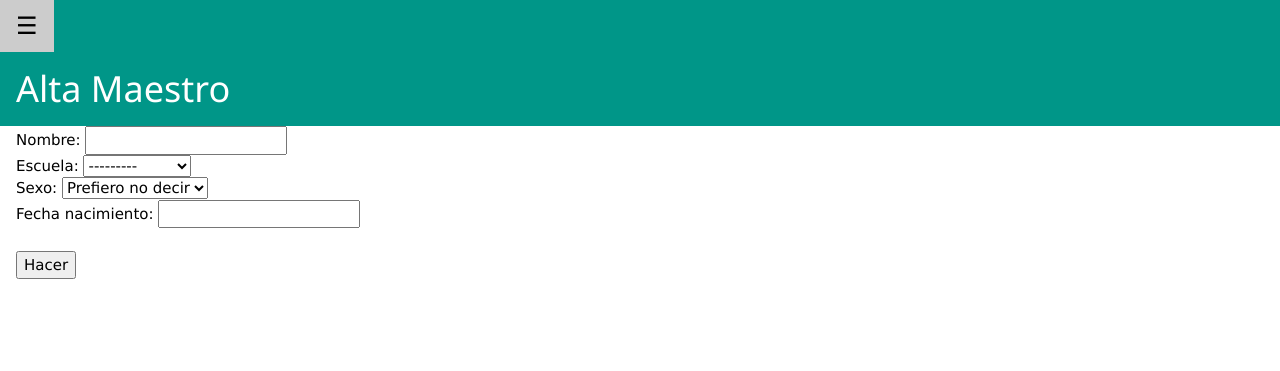
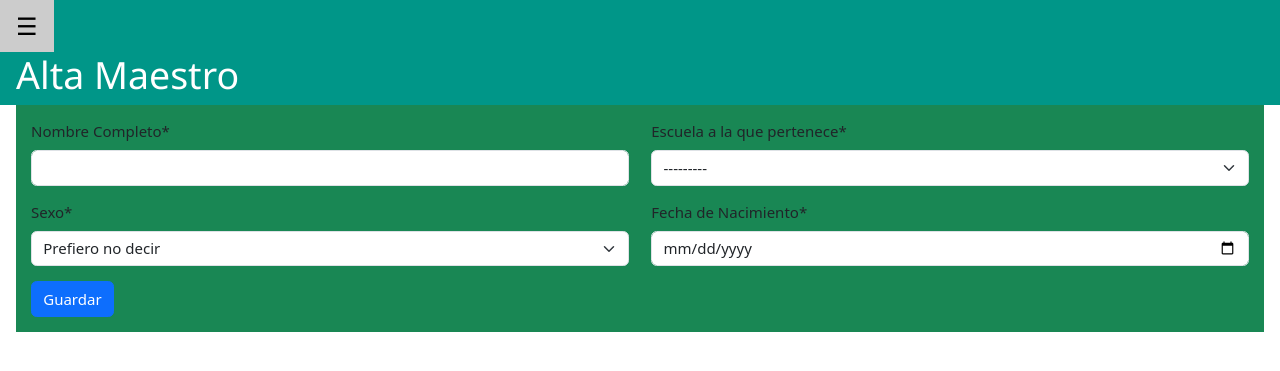
Before and after one commit to jorgevldzs/ProyectoDjangoItesca, a Django app: page /maestros_alta/ in a window 1280 px wide. Shown: the top 371 px of the page. Run offline with Django 5.2, Linux system fonts and the light colour scheme; data comes from the database, SQL or seed files in the repository; both versions use the stored data as it was after the commit; some libraries are stand-ins or nearby versions.

Commit message:
Formulario Maestros

```diff
--- a/mi_aplicacion/forms.py
+++ b/mi_aplicacion/forms.py
@@ -1,4 +1,8 @@
+from crispy_forms.layout import Row, Column, Layout, Submit
+from crispy_forms.helper import FormHelper
+
 from django.forms import ModelForm
+from django import forms
 from mi_aplicacion.models import Escuela, Maestro
 
 class EscuelaForm(ModelForm):
@@ -7,6 +11,37 @@ class EscuelaForm(ModelForm):
         fields = ['nombre', 'siglas']
 
 class MaestroForm(ModelForm):
+    def __init__(self, *args, **kwargs):
+        super(MaestroForm, self).__init__(*args, **kwargs)
+        self.fields['escuela'].queryset = Escuela.objects.all()
+        self.helper = FormHelper()
+        self.helper.layout = Layout(
+            Row(
+                Column('nombre', css_class='form-group col-md-6 mb-0'),
+                Column('escuela', css_class='form-group col-md-6 mb-0'),
+                css_class='form-row'
+            ),
+            Row(
+                Column('sexo', css_class='form-group col-md-6 mb-0'),
+                Column('fecha_nacimiento', css_class='form-group col-md-6 mb-0'),
+                css_class='form-row'
+            ),
+            Submit('submit', '{{ boton }}', css_class='btn btn-primary')
+
+        )
+
     class Meta:
         model = Maestro
         fields = ['nombre', 'escuela', 'sexo', 'fecha_nacimiento']
+        labels = {
+            'nombre' : 'Nombre Completo',
+            'escuela' : 'Escuela a la que pertenece',
+            'sexo' : 'Sexo',
+            'fecha_nacimiento' : 'Fecha de Nacimiento'
+        }
+        widgets = {
+            'fecha_nacimiento' : forms.DateInput(
+                format = '%Y-%m-%d',
+                attrs={'type':'date'}
+            )
+        }
--- a/mi_aplicacion/templates/base.html
+++ b/mi_aplicacion/templates/base.html
@@ -5,6 +5,9 @@
     <title>{{ titulo }}</title>
     <meta name="viewport" content="width=device-width, initial-scale=1" />
     <link rel="stylesheet" href="https://www.w3schools.com/w3css/5/w3.css" />
+
+    <link href="https://cdn.jsdelivr.net/npm/bootstrap@5.3.3/dist/css/bootstrap.min.css" rel="stylesheet">
+    <script src="https://cdn.jsdelivr.net/npm/bootstrap@5.3.3/dist/js/bootstrap.bundle.min.js"></script>
 </head>
 
 <body>
--- a/mi_aplicacion/templates/maestros/CRUD.html
+++ b/mi_aplicacion/templates/maestros/CRUD.html
@@ -1,12 +1,13 @@
 {% extends "base.html" %}
+{% load crispy_forms_tags %}
 {% block contenido %}
+<div class="{{ fondo }}">
         <form method="post" enctype="multipart/form-data">
-            {% csrf_token %}
-            <table >
-                {{ form }}
-            </table >
-            <br>
-            <input type="submit" value="Hacer">
+                {% csrf_token %}
+
+                {% crispy form %}
         </form>
+</div>
+
 
 {% endblock %}
--- a/mi_aplicacion/views.py
+++ b/mi_aplicacion/views.py
@@ -111,7 +111,9 @@ class MaestroAlta(View):
         cdx = {
             "titulo" : "Alta Maestros",
             "subtitulo": "Alta Maestro",
-            "form" : form
+            "form" : form,
+            "fondo" : "bg-success p-3",
+            "boton" : "Guardar"
         }
         return render(request, 'maestros/CRUD.html', cdx)
 
@@ -129,7 +131,9 @@ class MaestroEditar(View):
         cdx = {
             "titulo" : "Editar Maestro",
             "subtitulo": "Editar Maestro",
-            "form" : form
+            "form" : form,
+            "fondo" : "bg-warning p-3",
+            "boton" : "Modificar"
         }
         return render(request, 'maestros/CRUD.html', cdx)
 
@@ -148,7 +152,9 @@ class MaestroEliminar(View):
         cdx = {
             "titulo" : "Editar Maestro",
             "subtitulo": "Baja Maestro",
-            "form" : form
+            "form" : form,
+            "fondo" : "bg-danger p-3",
+            "boton" : "Eliminar"
         }
         return render(request, 'maestros/CRUD.html', cdx)
 
--- a/mi_proyecto/settings.py
+++ b/mi_proyecto/settings.py
@@ -38,7 +38,12 @@ INSTALLED_APPS = [
     'django.contrib.messages',
     'django.contrib.staticfiles',
     'mi_aplicacion',
+    'crispy_forms',
+    'crispy_bootstrap5',
 ]
+
+CRISPY_ALLOWED_TEMPLATE_PACKS = "bootstrap5"
+CRISPY_TEMPLATE_PACK = "bootstrap5"
 
 MIDDLEWARE = [
     'django.middleware.security.SecurityMiddleware',
```
Also changed, not shown: db.sqlite3.
